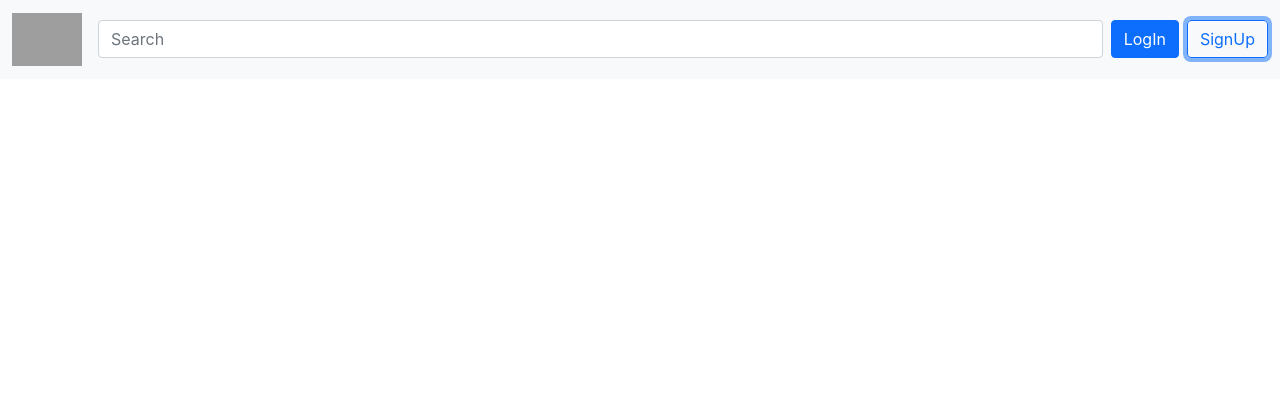
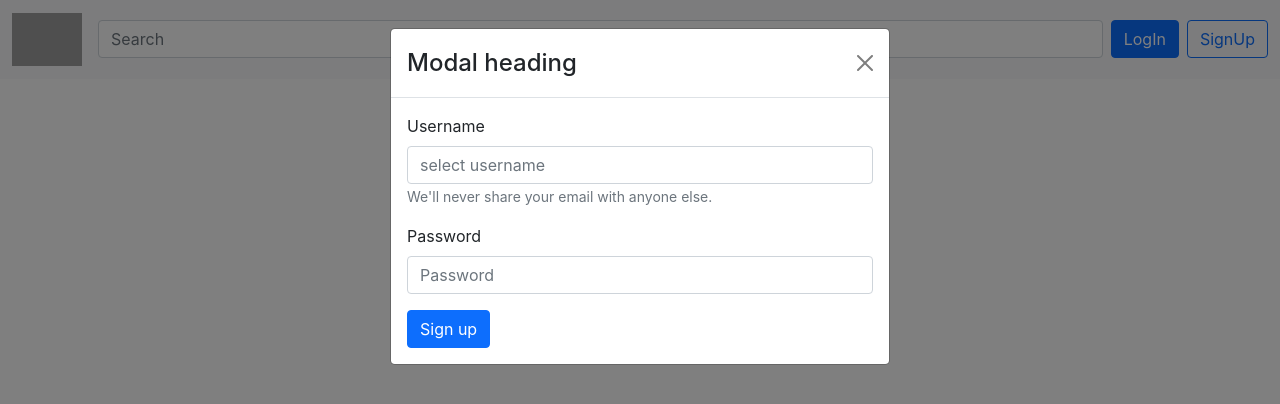
Before and after one commit to badjo11/reddit, a React (Create React App) app: page / in a window 1280 px wide. Both pictures are taken after a click on the button "SignUp". Shown: the top 404 px of the page. Built offline with nearby package versions, Linux system fonts and the light colour scheme; grey boxes are pictures that could not be loaded.

Commit message:
sign up working

```diff
--- a/package.json
+++ b/package.json
@@ -6,6 +6,7 @@
     "@testing-library/jest-dom": "^5.14.1",
     "@testing-library/react": "^11.2.7",
     "@testing-library/user-event": "^12.8.3",
+    "axios": "^0.24.0",
     "bootstrap": "^5.1.3",
     "react": "^17.0.2",
     "react-bootstrap": "^2.0.0",
--- a/src/App.js
+++ b/src/App.js
@@ -1,12 +1,9 @@
 import "./App.css";
 import Navibar from "./components/Navibar";
+import Routes from "./Routes";
 
 function App() {
-  return (
-    <>
-      <Navibar />
-    </>
-  );
+  return <Routes />;
 }
 
 export default App;
--- a/src/components/Navibar.jsx
+++ b/src/components/Navibar.jsx
@@ -1,4 +1,4 @@
-import React from "react";
+import React, { useState } from "react";
 import {
   Navbar,
   Form,
@@ -8,9 +8,15 @@ import {
   Container,
   NavDropdown,
 } from "react-bootstrap";
+import SignUpModal from "./auth/SignUpModal";
+
 const Navibar = () => {
   // <img width="70px" src="https://www.logo.wine/a/logo/Reddit/Reddit-Logo.wine.svg" alt="logo" />
   //test
+
+  const [show, setShow] = useState(false);
+  const handleClose = () => setShow(false);
+  const handleShow = () => setShow(true);
   return (
     <Navbar bg="light" expand="lg">
       <Container fluid>
@@ -40,9 +46,12 @@ const Navibar = () => {
           <Button className="me-2" variant="primary">
             LogIn
           </Button>
-          <Button variant="outline-primary">SignUp</Button>
+          <Button variant="outline-primary" onClick={handleShow}>
+            SignUp
+          </Button>
         </Navbar.Collapse>
       </Container>
+      <SignUpModal handleClose={handleClose} show={show} />
     </Navbar>
   );
 };
--- a/src/components/auth/SignUpModal.jsx
+++ b/src/components/auth/SignUpModal.jsx
@@ -0,0 +1,64 @@
+import React, { useState, useContext } from "react";
+import { Button, Modal, Form } from "react-bootstrap";
+import { mainContext } from "../../contexts/MainContext";
+
+const SignUpModal = (props) => {
+  const { signUpUser, state } = useContext(mainContext);
+  const [user, setUser] = useState({ username: "", password: "" });
+  console.log(state);
+
+  function handleChange(e) {
+    let userr = { ...user, [e.target.name]: e.target.value };
+    setUser(userr);
+  }
+
+  function handleSignup(e) {
+    e.preventDefault();
+    signUpUser(user.username, user.password);
+    if (state.failedLogin) {
+      props.handleClose();
+    } else {
+      console.log("failed");
+    }
+  }
+
+  return (
+    <>
+      <Modal show={props.show} onHide={props.handleClose}>
+        <Modal.Header closeButton>
+          <Modal.Title>Modal heading</Modal.Title>
+        </Modal.Header>
+        <Modal.Body>
+          <Form onSubmit={handleSignup}>
+            <Form.Group className="mb-3" controlId="formBasicEmail">
+              <Form.Label>Username</Form.Label>
+              <Form.Control
+                type="text"
+                placeholder="select username"
+                onChange={handleChange}
+                name="username"
+              />
+              <Form.Text className="text-muted">
+                We'll never share your email with anyone else.
+              </Form.Text>
+            </Form.Group>
+            <Form.Group className="mb-3" controlId="formBasicPassword">
+              <Form.Label>Password</Form.Label>
+              <Form.Control
+                type="password"
+                placeholder="Password"
+                onChange={handleChange}
+                name="password"
+              />
+            </Form.Group>
+            <Button variant="primary" type="submit">
+              Sign up
+            </Button>
+          </Form>
+        </Modal.Body>
+      </Modal>
+    </>
+  );
+};
+
+export default SignUpModal;
--- a/src/contexts/MainContext.js
+++ b/src/contexts/MainContext.js
@@ -36,9 +36,18 @@ const MainContextProvider = (props) => {
             type: "LOGIN_USER",
             payload: data,
           });
+          dispatch({
+            type: "FAILED_LOGIN",
+            payload: false,
+          });
         } catch (e) {
           console.log(e);
         }
+      } else {
+        dispatch({
+          type: "FAILED_LOGIN",
+          payload: true,
+        });
       }
     } catch (e) {
       console.log(e);
--- a/src/pages/MainPage.jsx
+++ b/src/pages/MainPage.jsx
@@ -1,12 +1,7 @@
 import React, { useContext, useEffect } from "react";
-import MyCard from "../components/myCard";
-import { mainContext } from "../contexts/MainContext";
-import { Button } from "react-bootstrap";
-import { Link } from "react-router-dom";
 import Navibar from "../components/Navibar";
 
 const MainPage = () => {
-  const { posts } = useContext(mainContext);
   useEffect(() => {}, []);
   return <Navibar />;
 };
```
Also changed, not shown: 1 other file (tests, documents, lock files or other folders).
